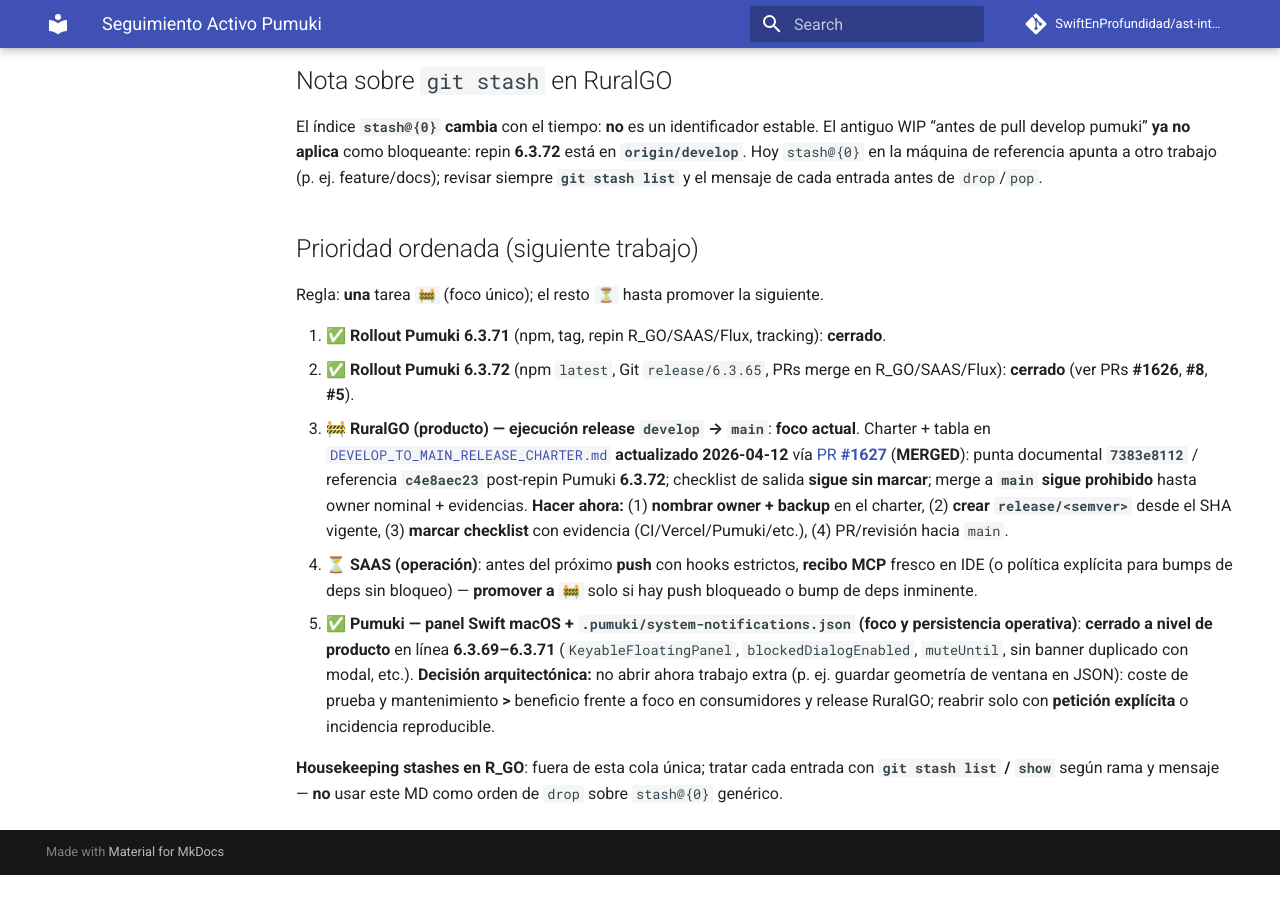
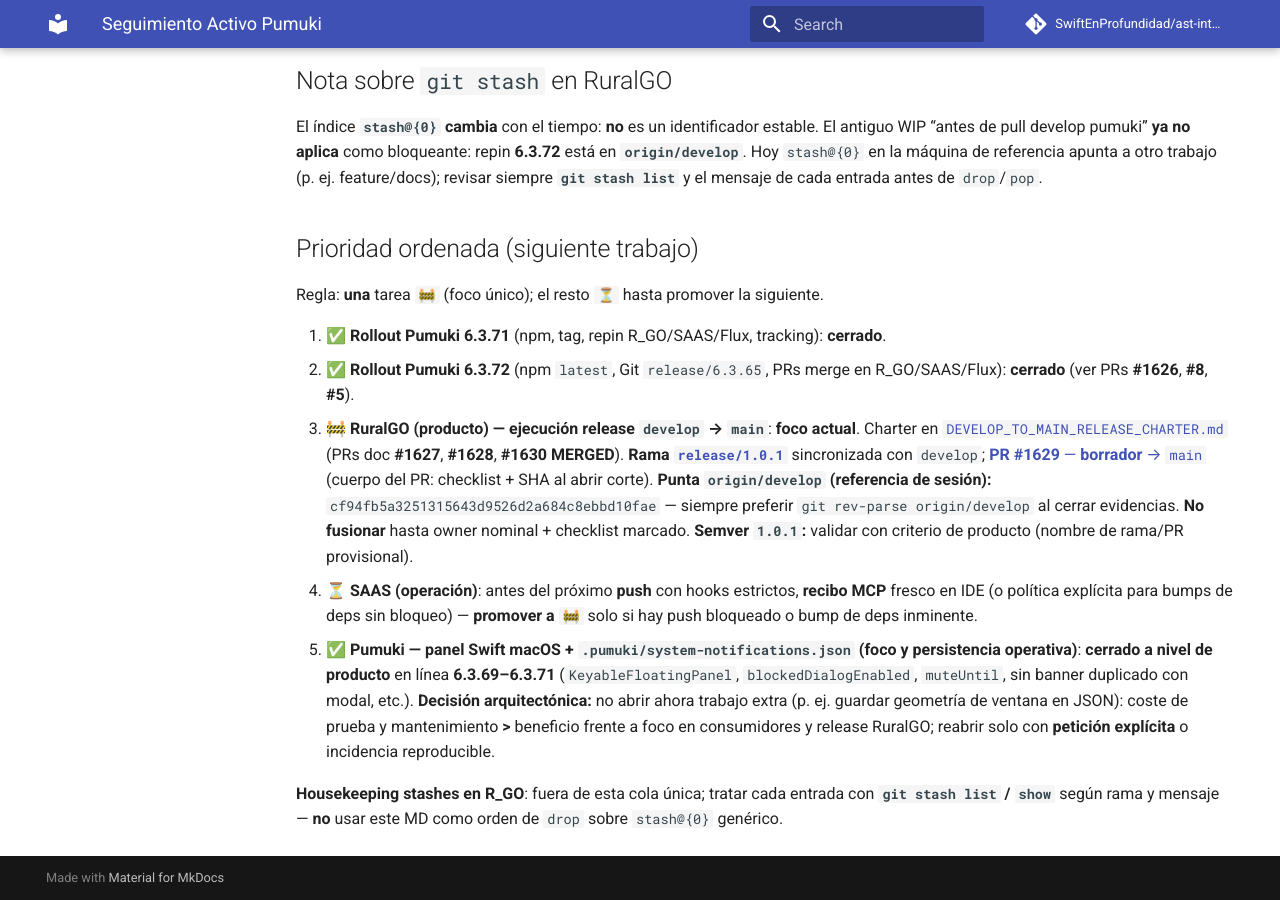
Before and after one commit to SwiftEnProfundidad/ast-intelligence-hooks, an MkDocs documentation site: the page built from docs/tracking/plan-activo-de-trabajo.md, in a window 1280 px wide and 900 px high, scrolled down 3264 px. Built offline with MkDocs 1.6.1 and Material for MkDocs 9.7.7, drawn with Linux system fonts in a browser that asks for light colours; comment, search, counter and statistics services are not loaded; before the commit the page ends 4139 px from its top, so only the background shows below that.

Commit message:
docs(tracking): R_GO release/1.0.1 draft PR #1629 + charter PRs 1628/1630

```diff
--- a/docs/tracking/plan-activo-de-trabajo.md
+++ b/docs/tracking/plan-activo-de-trabajo.md
@@ -63,7 +63,7 @@ Regla: **una** tarea `🚧` (foco único); el resto `⏳` hasta promover la sigu
 
 1. ✅ **Rollout Pumuki 6.3.71** (npm, tag, repin R_GO/SAAS/Flux, tracking): **cerrado**.
 2. ✅ **Rollout Pumuki 6.3.72** (npm `latest`, Git `release/6.3.65`, PRs merge en R_GO/SAAS/Flux): **cerrado** (ver PRs **#1626**, **#8**, **#5**).
-3. 🚧 **RuralGO (producto) — ejecución release `develop` → `main`**: **foco actual**. Charter + tabla en [`DEVELOP_TO_MAIN_RELEASE_CHARTER.md`](https://github.com/SwiftEnProfundidad/R_GO/blob/develop/docs/technical/06-ci-cd/DEVELOP_TO_MAIN_RELEASE_CHARTER.md) **actualizado 2026-04-12** vía [PR **#1627**](https://github.com/SwiftEnProfundidad/R_GO/pull/1627) (**MERGED**): punta documental **`7383e8112`** / referencia **`c4e8aec23`** post-repin Pumuki **6.3.72**; checklist de salida **sigue sin marcar**; merge a **`main` sigue prohibido** hasta owner nominal + evidencias. **Hacer ahora:** (1) **nombrar owner + backup** en el charter, (2) **crear `release/<semver>`** desde el SHA vigente, (3) **marcar checklist** con evidencia (CI/Vercel/Pumuki/etc.), (4) PR/revisión hacia `main`.
+3. 🚧 **RuralGO (producto) — ejecución release `develop` → `main`**: **foco actual**. Charter en [`DEVELOP_TO_MAIN_RELEASE_CHARTER.md`](https://github.com/SwiftEnProfundidad/R_GO/blob/develop/docs/technical/06-ci-cd/DEVELOP_TO_MAIN_RELEASE_CHARTER.md) (PRs doc **#1627**, **#1628**, **#1630** **MERGED**). **Rama [`release/1.0.1`](https://github.com/SwiftEnProfundidad/R_GO/tree/release/1.0.1)** sincronizada con `develop`; [**PR #1629** — **borrador** → `main`](https://github.com/SwiftEnProfundidad/R_GO/pull/1629) (cuerpo del PR: checklist + SHA al abrir corte). **Punta `origin/develop` (referencia de sesión):** `cf94fb5a3251315643d9526d2a684c8ebbd10fae` — siempre preferir `git rev-parse origin/develop` al cerrar evidencias. **No fusionar** hasta owner nominal + checklist marcado. **Semver `1.0.1`:** validar con criterio de producto (nombre de rama/PR provisional).
 4. ⏳ **SAAS (operación)**: antes del próximo **push** con hooks estrictos, **recibo MCP** fresco en IDE (o política explícita para bumps de deps sin bloqueo) — **promover a `🚧`** solo si hay push bloqueado o bump de deps inminente.
 5. ✅ **Pumuki — panel Swift macOS + `.pumuki/system-notifications.json` (foco y persistencia operativa)**: **cerrado a nivel de producto** en línea **6.3.69–6.3.71** (`KeyableFloatingPanel`, `blockedDialogEnabled`, `muteUntil`, sin banner duplicado con modal, etc.). **Decisión arquitectónica:** no abrir ahora trabajo extra (p. ej. guardar geometría de ventana en JSON): coste de prueba y mantenimiento **>** beneficio frente a foco en consumidores y release RuralGO; reabrir solo con **petición explícita** o incidencia reproducible.
 
```
